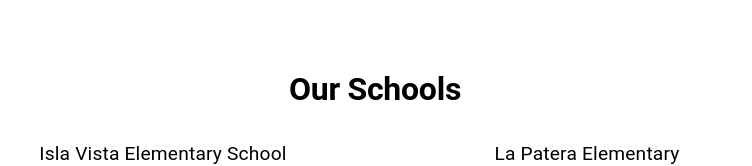
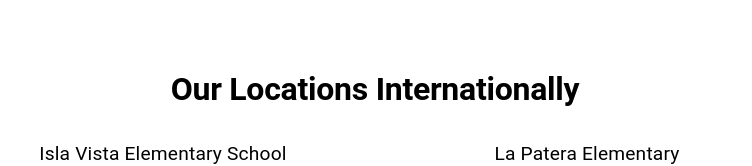
Before and after one commit to Bravo-Luis/teach4speech, a React (Vite) app: page / in a window 1280 px wide. Shown: the part 9501-9667 px from the top of the page, without its empty margins (265-1017 px from the left). Built offline with nearby package versions, Linux system fonts and the light colour scheme; no server answers.

Commit message:
Updated Map Header

```diff
--- a/src/pages/LandingPage.tsx
+++ b/src/pages/LandingPage.tsx
@@ -76,7 +76,7 @@ function LandingPage() {
       <Team />
 
       <Socials />
-      <Typography variant="h2" sx={{fontWeight:"bold"}} >Our Schools</Typography>
+      <Typography variant="h2" sx={{fontWeight:"bold"}} >Our Locations Internationally</Typography>
       <SchoolsList/>
       <Map/>
 
```
